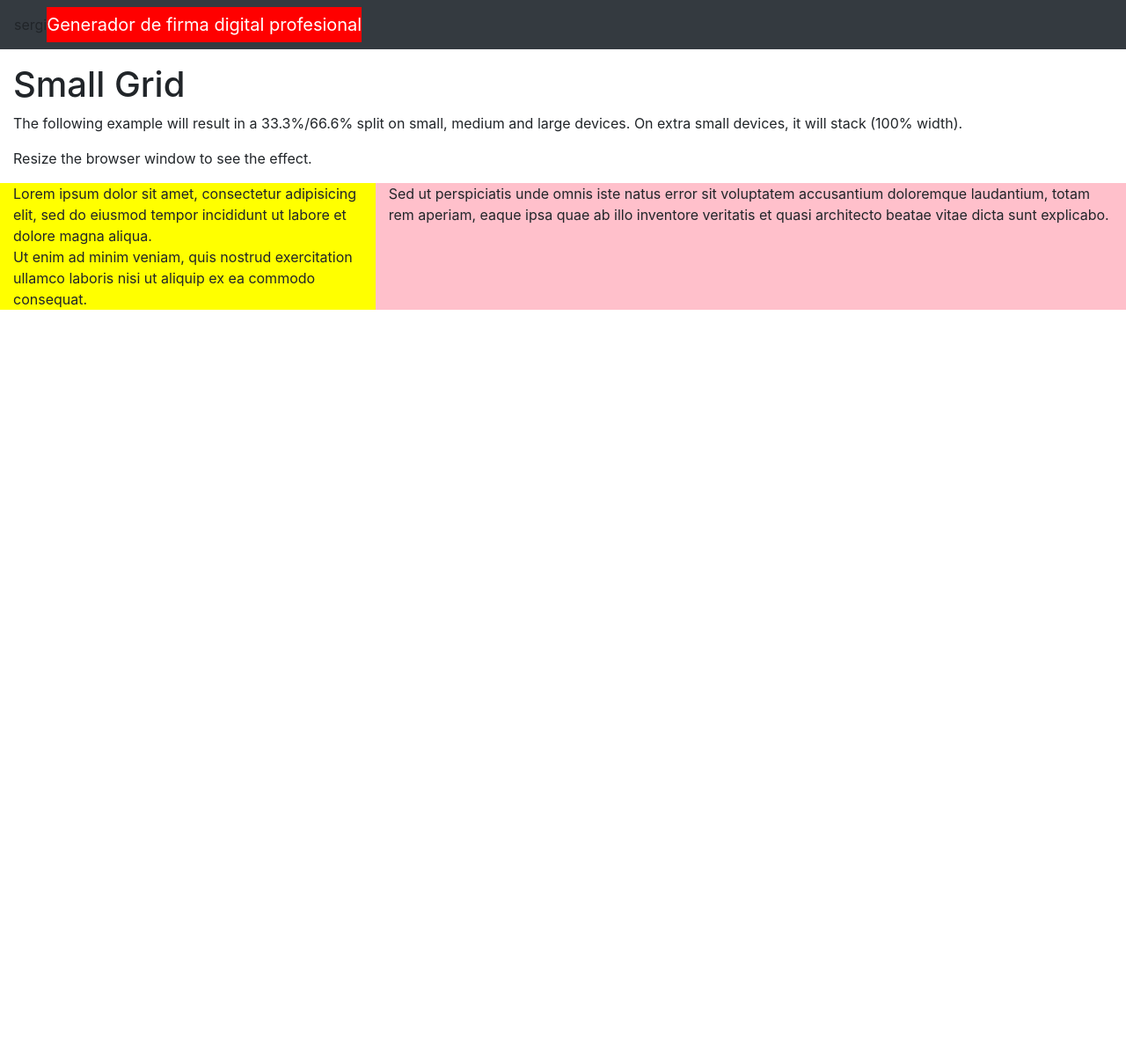
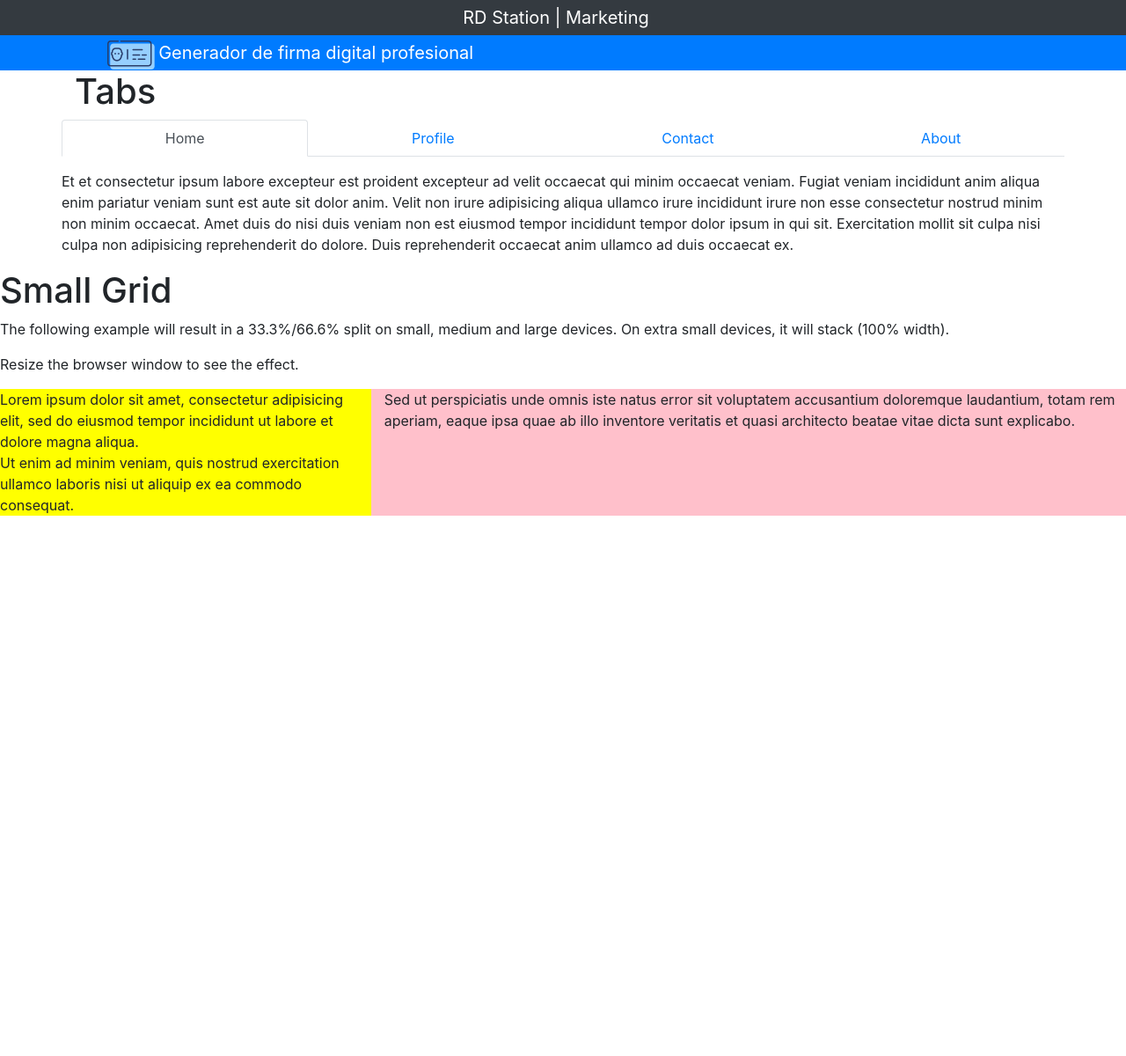
Before and after one commit to storrellas/signature_generator, a Django app: page /signature/ in a window 1280 px wide. Shown: the whole page at 88% size. Run offline with Django 3.2, Linux system fonts and the light colour scheme; some libraries are stand-ins or nearby versions.

Commit message:
ÂENH: First steps in repo

```diff
--- a/ui/templates/signature.html
+++ b/ui/templates/signature.html
@@ -1,7 +1,8 @@
+{% load staticfiles %}
 <!DOCTYPE html>
 <html lang="en">
 <head>
-  <title>Francisco - Signature</title>
+  <title>Clientify</title>
   <meta charset="utf-8">
   <meta name="viewport" content="width=device-width, initial-scale=1">
   <link rel="stylesheet" href="https://stackpath.bootstrapcdn.com/bootstrap/4.1.3/css/bootstrap.min.css" integrity="sha384-MCw98/SFnGE8fJT3GXwEOngsV7Zt27NXFoaoApmYm81iuXoPkFOJwJ8ERdknLPMO" crossorigin="anonymous">
@@ -13,18 +14,19 @@
     /* Show it is fixed to the top */
     body {
       min-height: 75rem;
-      padding-top: 4.5rem;
+      /*padding-top: 4.5rem;*/
     }
+
 
   </style>
 
 </head>
 <body>
 
-  <nav class="navbar navbar-expand-md navbar-dark fixed-top bg-dark text-center">
+  <!-- <nav class="navbar navbar-expand-md navbar-dark fixed-top bg-dark text-center">
     <div>sergi</div>
     <a class="navbar-brand text-center" href="#" style="background-color:red">Generador de firma digital profesional</a>
-    <!-- <button class="navbar-toggler" type="button" data-toggle="collapse" data-target="#navbarCollapse" aria-controls="navbarCollapse" aria-expanded="false" aria-label="Toggle navigation">
+    <button class="navbar-toggler" type="button" data-toggle="collapse" data-target="#navbarCollapse" aria-controls="navbarCollapse" aria-expanded="false" aria-label="Toggle navigation">
       <span class="navbar-toggler-icon"></span>
     </button>
     <div class="collapse navbar-collapse" id="navbarCollapse">
@@ -43,11 +45,106 @@
         <input class="form-control mr-sm-2" type="text" placeholder="Search" aria-label="Search">
         <button class="btn btn-outline-success my-2 my-sm-0" type="submit">Search</button>
       </form>
-    </div> -->
-  </nav>
+    </div>
+  </nav> -->
+
+<!-- <nav class="conatiner-fluid fixed-top text-center navbar-dark  bg-dark">
+  <a class="navbar-brand text-center" href="#">Generador de firma digital profesional</a>
+</nav> -->
+
+  <section id="title">
+
+    <div class="container-fluid">
+      <div class="row bg-dark">
+          <div class="col-sm-12 text-center">
+              <a class="navbar-brand" href="#" style="color:white">RD Station | Marketing</a>
+          </div>
+      </div>
+
+      <div class="row" style="background-color:#007bff">
+          <div class="offset-sm-1 col-sm-11">
+            <img src="{% static 'img/id-card.svg' %}">
+              <a class="navbar-brand" href="#" style="color:white">Generador de firma digital profesional</a>
+          </div>
+      </div>
+    </div>
+
+  </section>
+
+  <!-- <section id="content">
+
+<div class="container-fluid">
+  <div class="row bg-dark">
+      <div class="col-sm-12 text-center">
+          <a class="navbar-brand" href="#" style="color:white">RD Station | Marketing</a>
+      </div>
+  </div>
+
+  <div class="row" style="background-color:#007bff">
+      <div class="offset-sm-1 col-sm-11">
+        <img src="{% static 'img/id-card.svg' %}">
+          <a class="navbar-brand" href="#" style="color:white">Generador de firma digital profesional</a>
+      </div>
+  </div>
 
 
-<div class="container-fluid">
+  <div class="row" style="padding-top:100px">
+      <div class="col-sm-3"></div>
+      <div class=" col-sm-6">
+        <ul class="nav nav-tabs">
+          <li class="nav-item">
+            <a class="nav-link active" href="#">Active</a>
+          </li>
+          <li class="nav-item">
+            <a class="nav-link" href="#">Link</a>
+          </li>
+          <li class="nav-item">
+            <a class="nav-link" href="#">Link</a>
+          </li>
+          <li class="nav-item">
+            <a class="nav-link disabled" href="#">Disabled</a>
+          </li>
+        </ul>
+      </div>
+  </div>
+
+</section> -->
+
+<!-- Tabs -->
+<section id="tabs">
+  <div class="container">
+    <h6 class="section-title h1">Tabs</h6>
+    <div class="row">
+      <div class="col-xs-12 ">
+        <nav>
+          <div class="nav nav-tabs nav-fill" id="nav-tab" role="tablist">
+            <a class="nav-item nav-link active" id="nav-home-tab" data-toggle="tab" href="#nav-home" role="tab" aria-controls="nav-home" aria-selected="true">Home</a>
+            <a class="nav-item nav-link" id="nav-profile-tab" data-toggle="tab" href="#nav-profile" role="tab" aria-controls="nav-profile" aria-selected="false">Profile</a>
+            <a class="nav-item nav-link" id="nav-contact-tab" data-toggle="tab" href="#nav-contact" role="tab" aria-controls="nav-contact" aria-selected="false">Contact</a>
+            <a class="nav-item nav-link" id="nav-about-tab" data-toggle="tab" href="#nav-about" role="tab" aria-controls="nav-about" aria-selected="false">About</a>
+          </div>
+        </nav>
+        <div class="tab-content py-3 px-3 px-sm-0" id="nav-tabContent">
+          <div class="tab-pane fade show active" id="nav-home" role="tabpanel" aria-labelledby="nav-home-tab">
+            Et et consectetur ipsum labore excepteur est proident excepteur ad velit occaecat qui minim occaecat veniam. Fugiat veniam incididunt anim aliqua enim pariatur veniam sunt est aute sit dolor anim. Velit non irure adipisicing aliqua ullamco irure incididunt irure non esse consectetur nostrud minim non minim occaecat. Amet duis do nisi duis veniam non est eiusmod tempor incididunt tempor dolor ipsum in qui sit. Exercitation mollit sit culpa nisi culpa non adipisicing reprehenderit do dolore. Duis reprehenderit occaecat anim ullamco ad duis occaecat ex.
+          </div>
+          <div class="tab-pane fade" id="nav-profile" role="tabpanel" aria-labelledby="nav-profile-tab">
+            Et et consectetur ipsum labore excepteur est proident excepteur ad velit occaecat qui minim occaecat veniam. Fugiat veniam incididunt anim aliqua enim pariatur veniam sunt est aute sit dolor anim. Velit non irure adipisicing aliqua ullamco irure incididunt irure non esse consectetur nostrud minim non minim occaecat. Amet duis do nisi duis veniam non est eiusmod tempor incididunt tempor dolor ipsum in qui sit. Exercitation mollit sit culpa nisi culpa non adipisicing reprehenderit do dolore. Duis reprehenderit occaecat anim ullamco ad duis occaecat ex.
+          </div>
+          <div class="tab-pane fade" id="nav-contact" role="tabpanel" aria-labelledby="nav-contact-tab">
+            Et et consectetur ipsum labore excepteur est proident excepteur ad velit occaecat qui minim occaecat veniam. Fugiat veniam incididunt anim aliqua enim pariatur veniam sunt est aute sit dolor anim. Velit non irure adipisicing aliqua ullamco irure incididunt irure non esse consectetur nostrud minim non minim occaecat. Amet duis do nisi duis veniam non est eiusmod tempor incididunt tempor dolor ipsum in qui sit. Exercitation mollit sit culpa nisi culpa non adipisicing reprehenderit do dolore. Duis reprehenderit occaecat anim ullamco ad duis occaecat ex.
+          </div>
+          <div class="tab-pane fade" id="nav-about" role="tabpanel" aria-labelledby="nav-about-tab">
+            Et et consectetur ipsum labore excepteur est proident excepteur ad velit occaecat qui minim occaecat veniam. Fugiat veniam incididunt anim aliqua enim pariatur veniam sunt est aute sit dolor anim. Velit non irure adipisicing aliqua ullamco irure incididunt irure non esse consectetur nostrud minim non minim occaecat. Amet duis do nisi duis veniam non est eiusmod tempor incididunt tempor dolor ipsum in qui sit. Exercitation mollit sit culpa nisi culpa non adipisicing reprehenderit do dolore. Duis reprehenderit occaecat anim ullamco ad duis occaecat ex.
+          </div>
+        </div>
+
+      </div>
+    </div>
+  </div>
+</section>
+<!-- ./Tabs -->
+
   <h1>Small Grid</h1>
   <p>The following example will result in a 33.3%/66.6% split on small, medium and large devices. On extra small devices, it will stack (100% width).</p>
   <p>Resize the browser window to see the effect.</p>
```
Also changed, not shown: ui/static/img/id-card.svg (added), 1 other file.
